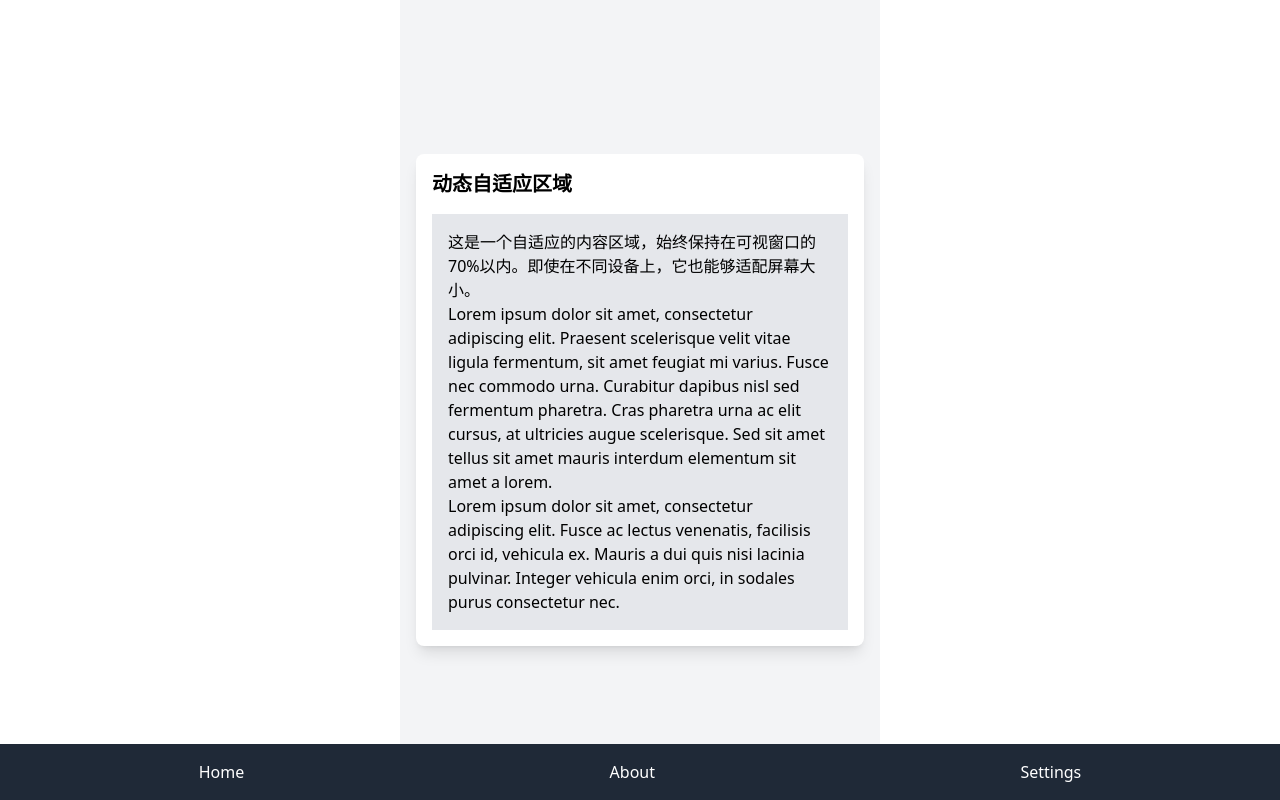
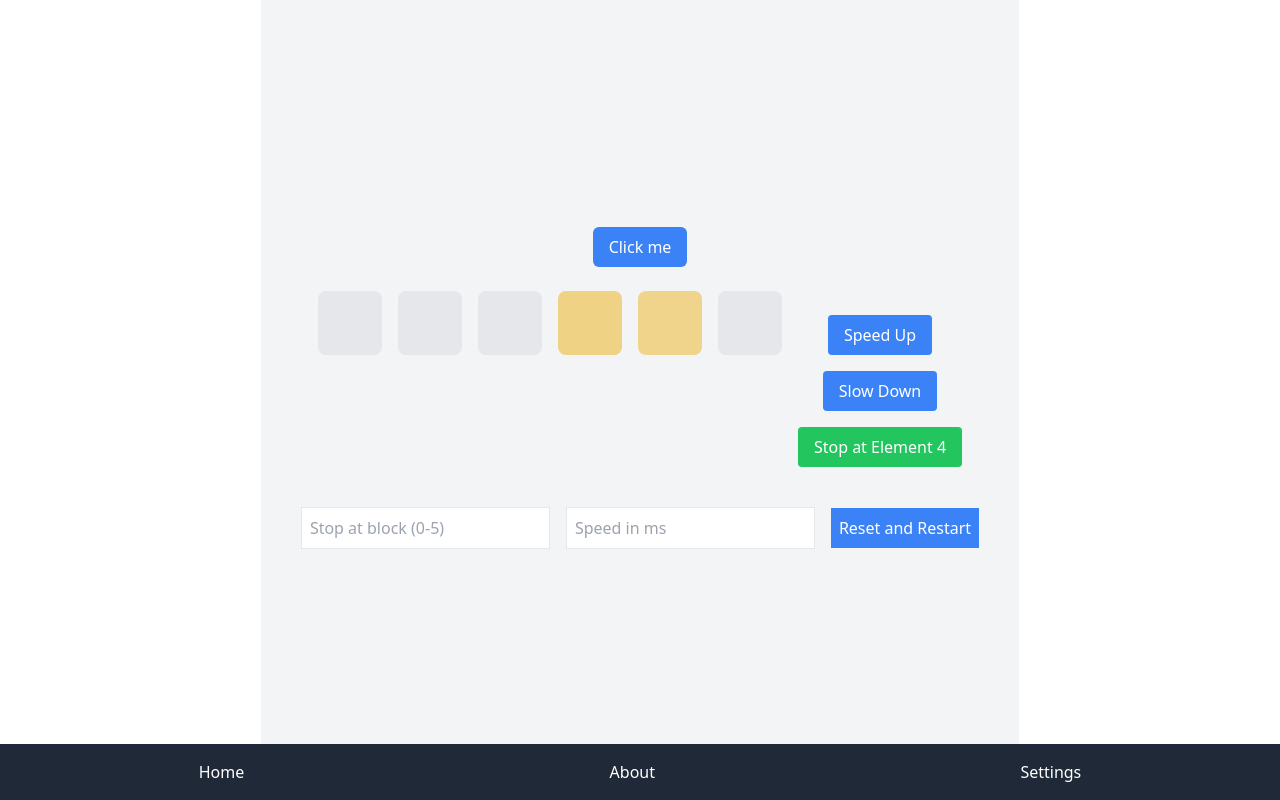
Before and after one commit to peakcary/react-project, a React (Create React App) app: page /about in a window 1280 px wide. Built offline with nearby package versions, Linux system fonts and the light colour scheme.

Commit message:
feat:一些动画

```diff
--- a/public/index.html
+++ b/public/index.html
@@ -7,7 +7,7 @@
     <meta name="theme-color" content="#000000" />
     <meta
       name="description"
-      content="Web site created using create-react-app"
+      content="app"
     />
     <link rel="apple-touch-icon" href="%PUBLIC_URL%/logo192.png" />
     <!--
@@ -24,7 +24,7 @@
       work correctly both with client-side routing and a non-root public URL.
       Learn how to configure a non-root public URL by running `npm run build`.
     -->
-    <title>React App</title>
+    <title>app</title>
   </head>
   <body>
     <noscript>You need to enable JavaScript to run this app.</noscript>
--- a/src/components/BoxAnimation/index.jsx
+++ b/src/components/BoxAnimation/index.jsx
@@ -39,7 +39,7 @@ const BoxAnimation = () => {
       if (step >= totalSteps) {
         setSelectedBox(targetBox); // 最终定位到目标方块
         setIsAnimating(false);
-        setTimeout(() => setShowCoins(true), 500); // 500ms后触发撒金币效果
+        // setTimeout(() => setShowCoins(true), 500); // 500ms后触发撒金币效果
         return;
       }
 
--- a/src/components/BoxAnimation/index_bak.jsx
+++ b/src/components/BoxAnimation/index_bak.jsx
@@ -55,6 +55,7 @@ const BoxAnimation = () => {
             }}
           >
             {box + 1}
+            ddddsdsaadfda
           </animated.div>
         ))}
       </div>
--- /dev/null
+++ b/src/components/Card/index.jsx
@@ -0,0 +1,71 @@
+import React, { useState } from "react";
+
+function Card({ slots, multiple, number, hasDropdown }) {
+  const [isOpen, setIsOpen] = useState(false);
+
+  const toggleDropdown = () => {
+    setIsOpen(!isOpen);
+  };
+
+  return (
+    <div className="bg-gray-100 p-4 rounded-lg">
+      <h2 className="text-xl font-bold">{slots} slots</h2>
+      <p className="text-3xl font-bold">{multiple}X</p>
+      <p className="text-lg">{number}</p>
+      {hasDropdown && (
+        <div className="cursor-pointer" onClick={toggleDropdown}>
+          <svg
+            xmlns="http://www.w3.org/2000/svg"
+            fill="none"
+            viewBox="0 0 24 24"
+            strokeWidth="1.5"
+            stroke="currentColor"
+            classN
+            ame="w-6 h-6"
+          >
+            <path
+              strokeLinecap="round"
+              strokeLinejoin="round"
+              d="M19.5 8.25l-7.5 7.5-7.5-7.5"
+            />
+          </svg>
+          <div
+            className={`absolute top-full left-1/2 -translate-x-1/2 bg-white shadow-md rounded-md py-2 px-4 mt-2 ${
+              isOpen ? "block" : "hidden"
+            }`}
+          >
+            <a href="#" className="block px-4 py-2 hover:bg-gray-100">
+              选项1
+            </a>
+            <a href="#" className="block px-4 py-2 hover:bg-gray-100">
+              选项2
+            </a>
+          </div>
+        </div>
+      )}
+    </div>
+  );
+}
+
+const cardData = [
+  { slots: 1, multiple: 100, number: 888, hasDropdown: false },
+  { slots: 2, multiple: 50, number: 666, hasDropdown: true },
+  { slots: 5, multiple: 20, number: 123, hasDropdown: true },
+  { slots: 15, multiple: 10, number: 456, hasDropdown: false },
+  { slots: 30, multiple: 5, number: 789, hasDropdown: true },
+  { slots: 175, multiple: 2, number: 111, hasDropdown: false },
+];
+
+function MyComponent() {
+  return (
+    <div className="container mx-auto px-4">
+      <div className="grid grid-cols-2 gap-4">
+        {cardData.map((card, index) => (
+          <Card key={index} {...card} />
+        ))}
+      </div>
+    </div>
+  );
+}
+
+export default MyComponent;
--- /dev/null
+++ b/src/components/HighlightBlocks/index.jsx
@@ -0,0 +1,68 @@
+import React, { useState, useEffect } from 'react';
+import { useSprings, animated } from '@react-spring/web';
+
+const elements = [1, 2, 3, 4, 5, 6];
+
+export default function HighlightBlocks() {
+  const [highlightIndex, setHighlightIndex] = useState(-1); // 默认停留在 -1（不高亮）
+  const [speed, setSpeed] = useState(1000); // 默认速度为 1000ms
+  const [isLooping, setIsLooping] = useState(true);
+
+  const springs = useSprings(
+    elements.length,
+    elements.map((_, i) => ({
+      backgroundColor: highlightIndex === i ? '#FBBF24' : '#E5E7EB', // 高亮时黄色，否则灰色
+      config: { duration: speed }, // 控制动画速度
+    }))
+  );
+
+  // 循环高亮动画
+  useEffect(() => {
+    if (!isLooping) return; // 停止循环
+
+    const interval = setInterval(() => {
+      setHighlightIndex(prev => (prev + 1) % elements.length); // 依次高亮元素
+    }, speed);
+
+    return () => clearInterval(interval);
+  }, [speed, isLooping]);
+
+  // 模拟外部停止循环并固定在指定元素上的输入
+  const stopOnElement = (index) => {
+    setIsLooping(false); // 停止循环
+    setHighlightIndex(index); // 高亮指定元素
+  };
+
+  return (
+    <div className="flex flex-wrap justify-center space-x-4">
+      {springs.map((props, index) => (
+        <animated.div
+          key={index}
+          className="w-16 h-16 rounded-lg"
+          style={props}
+        />
+      ))}
+
+      <div className="flex flex-col items-center mt-6">
+        <button
+          className="bg-blue-500 text-white py-2 px-4 rounded mb-4"
+          onClick={() =>{setIsLooping(true);setSpeed(1000)} } // 加速
+        >
+          Speed Up
+        </button>
+        <button
+          className="bg-blue-500 text-white py-2 px-4 rounded mb-4"
+          onClick={() => setSpeed(speed + 200)} // 减速
+        >
+          Slow Down
+        </button>
+        <button
+          className="bg-green-500 text-white py-2 px-4 rounded mb-4"
+          onClick={() => stopOnElement(3)} // 停止并固定在指定的第4个元素上
+        >
+          Stop at Element 4
+        </button>
+      </div>
+    </div>
+  );
+}
--- /dev/null
+++ b/src/components/Popover/index.jsx
@@ -0,0 +1,36 @@
+import React, { useState, useRef } from 'react';
+
+const Popover = ({ content, children }) => {
+  const [isVisible, setIsVisible] = useState(false);
+  const popoverRef = useRef(null);
+
+  const handleClickOutside = (event) => {
+    if (popoverRef.current && !popoverRef.current.contains(event.target)) {
+      setIsVisible(false);
+    }
+  };
+
+  React.useEffect(() => {
+    document.addEventListener('mousedown', handleClickOutside);
+    return () => {
+      document.removeEventListener('mousedown', handleClickOutside);
+    };
+  }, []);
+
+  return (
+    <div className="relative inline-block" ref={popoverRef}>
+      <div onClick={() => setIsVisible(!isVisible)}>
+        {children}
+      </div>
+      {isVisible && (
+        <div className="absolute left-1/2 transform -translate-x-1/2 mt-2 max-w-full w-auto bg-white border border-gray-300 shadow-lg rounded-lg">
+          <div className="p-4 w-auto">
+            {content}卅发撒撒撒撒短发啊疯狂加撒的丽萨克拉三等奖拉萨空间啊烦死了空间看了撒娇刻录机
+          </div>
+        </div>
+      )}
+    </div>
+  );
+};
+
+export default Popover;
--- a/src/pages/About/index.js
+++ b/src/pages/About/index.js
@@ -1,9 +1,53 @@
-import React from "react";
+import React, { useRef, useState } from "react";
+import HighlightBlocks from "../../components/HighlightBlocks/index";
+import Popover from "../../components/Popover";
 
 function About() {
+  const [stopIndex, setStopIndex] = useState(null);
+  const [speed, setSpeed] = useState(1000);
+  const highlightBlocksRef = useRef(null);
+
+  const handleReset = () => {
+    if (highlightBlocksRef.current) {
+      highlightBlocksRef.current.reset();
+    }
+  };
   return (
     <div className="min-h-screen flex flex-col items-center justify-center bg-gray-100 p-4">
-      <div className="w-full max-w-md">
+      <Popover content="This is the popover content!">
+        <button className="px-4 py-2 bg-blue-500 text-white rounded-md hover:bg-blue-600 focus:outline-none">
+          Click me
+        </button>
+      </Popover>
+
+      <div className="p-6">
+        <HighlightBlocks
+          ref={highlightBlocksRef}
+          stopIndex={stopIndex}
+          speed={speed}
+        />
+        <div className="mt-6">
+          <input
+            type="number"
+            placeholder="Stop at block (0-5)"
+            onChange={(e) => setStopIndex(Number(e.target.value))}
+            className="border p-2"
+          />
+          <input
+            type="number"
+            placeholder="Speed in ms"
+            onChange={(e) => setSpeed(Number(e.target.value))}
+            className="border p-2 ml-4"
+          />
+          <button
+            onClick={handleReset}
+            className="bg-blue-500 text-white p-2 ml-4"
+          >
+            Reset and Restart
+          </button>
+        </div>
+      </div>
+      {/* <div className="w-full max-w-md">
         <div className="bg-white p-4 rounded-lg shadow-lg">
           <h1 className="text-xl font-bold mb-4">动态自适应区域</h1>
           <div className="max-h-[70vh] overflow-y-auto bg-gray-200 p-4">
@@ -24,10 +68,10 @@ function About() {
               quis nisi lacinia pulvinar. Integer vehicula enim orci, in sodales
               purus consectetur nec.
             </p>
-            {/* 可以继续添加更多的内容 */}
+
           </div>
         </div>
-      </div>
+      </div> */}
     </div>
   );
 }
```
Also changed, not shown: src/pages/Home/index.js (+57 -23 lines).
